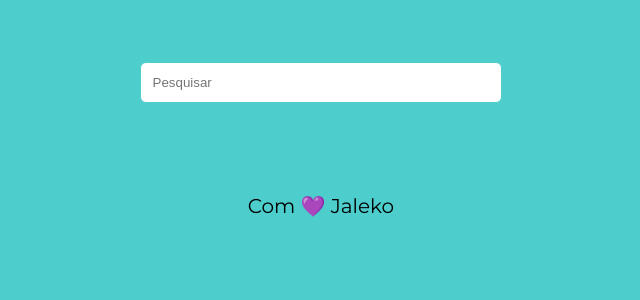
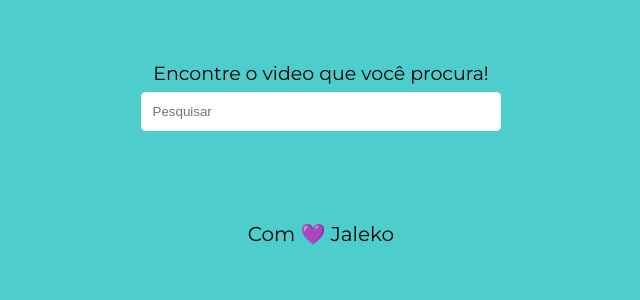
Before and after one commit to Fleebin/first-project, a Vue app: page / in a window 1280 px wide. Shown: the top 300 px of the page, without its empty margins (319-959 px from the left). Built offline with nearby package versions, Linux system fonts and the light colour scheme.

Commit message:
label e ajuste no margin do card

```diff
--- a/src/components/SearchBar.vue
+++ b/src/components/SearchBar.vue
@@ -1,5 +1,6 @@
 <template>
 	<div>
+		<label>Encontre o video que você procura!</label>
 		<input @keyup.enter="onInput" placeholder="Pesquisar" />
 	</div>
 </template>
@@ -17,6 +18,11 @@ export default {
 
 <style scoped>
 
+	label{
+		display: block;
+		font-size: 19px;
+		margin-bottom: 0.5%;
+	}
 
 	input {
 
--- a/src/components/VideoDetail.vue
+++ b/src/components/VideoDetail.vue
@@ -33,15 +33,16 @@ p, h4 {
 	display: flex;
 	justify-content: center;
 
+
 }
 #player iframe {
 
-	margin-left: 30%;
-	margin-top: 3%;
+	margin-left: 25%;
+	margin-top: 6%;
 	width: 538px;
 	height: 290px;
 
-	overflow: hidden;
+
 
 
 }
@@ -52,10 +53,11 @@ p, h4 {
 	display:block;
 	justify-content: center;
 
-
+	width: 40%;
 	height: 600px;
 
 	border-radius:6px;
+
 }
 
 </style>
```
